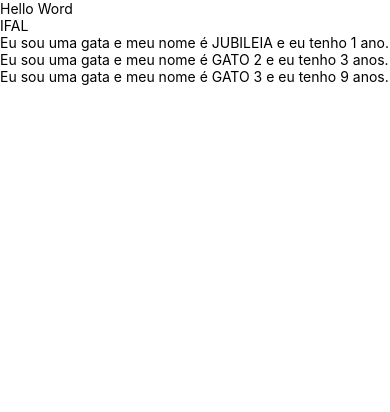
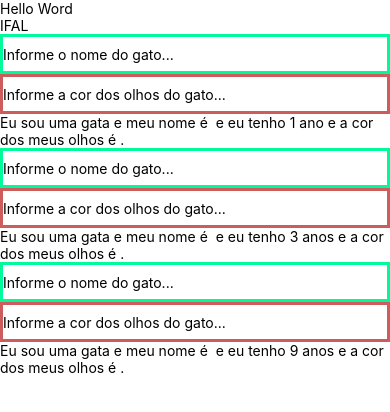
Before and after one commit to AlePereiras/projeto-pmovel, a React Native app: screen / in a window 390 px wide. Shown: the top 412 px of the page. Built offline with nearby package versions, Linux system fonts and the light colour scheme.

Commit message:
adicionando o TextInput nome e cor dos olhos no componente Gato

```diff
--- a/App.js
+++ b/App.js
@@ -19,7 +19,8 @@
   //},
 //});
 
-import { Text } from "react-native";
+import { Text, TextInput } from "react-native";
+import { useState } from "react";
 
 const MyApp = () => {
   return (
@@ -28,23 +29,45 @@ const MyApp = () => {
 
   <Text>Hello Word</Text>
   <Text>IFAL</Text>
-  <Gato nome = "Jubileia" idade = {1}></Gato>
-  <Gato nome = "Gato 2" idade = {3}></Gato>
-  <Gato nome = "Gato 3" idade = {9}></Gato>
+  <Gato idade = {1}></Gato>
+  <Gato idade = {3}></Gato>
+  <Gato idade = {9}></Gato>
 
   </>
 
   )
 }
 
-const Gato = ({nome, idade}) => {
+const Gato = ({idade}) => {
+  const [nome, setNome] = useState('');
+  const [cor, setCor] = useState('');
 
   let text = "anos";
   if(idade === 1){
     text = "ano"
   }
 
-  return <Text>Eu sou uma gata e meu nome é {nome.toUpperCase()} e eu tenho {idade} {text}. </Text>
+  return (
+
+<>
+    <TextInput
+      onChangeText={(texto) => setNome(texto)}
+      defaultValue={nome}
+      placeholder="Informe o nome do gato..."
+      style={{borderWidth: 3, height: 40, borderColor:'#00FA9A'}}
+    />
+
+    <TextInput
+    onChangeText={(olhos) => setCor(olhos)}
+    defaultValue={cor}
+    placeholder="Informe a cor dos olhos do gato..."
+    style={{borderWidth: 3, height: 40, borderColor:'#CD5C5C'}}
+    />
+
+  <Text>Eu sou uma gata e meu nome é {nome.toUpperCase()} e eu tenho {idade} {text} e a cor dos meus olhos é {cor.toUpperCase()}. </Text>
+
+</>
+  );
 }
 
 export default MyApp;
```
Also changed, not shown: 1 other file (tests, documents, lock files or other folders).
